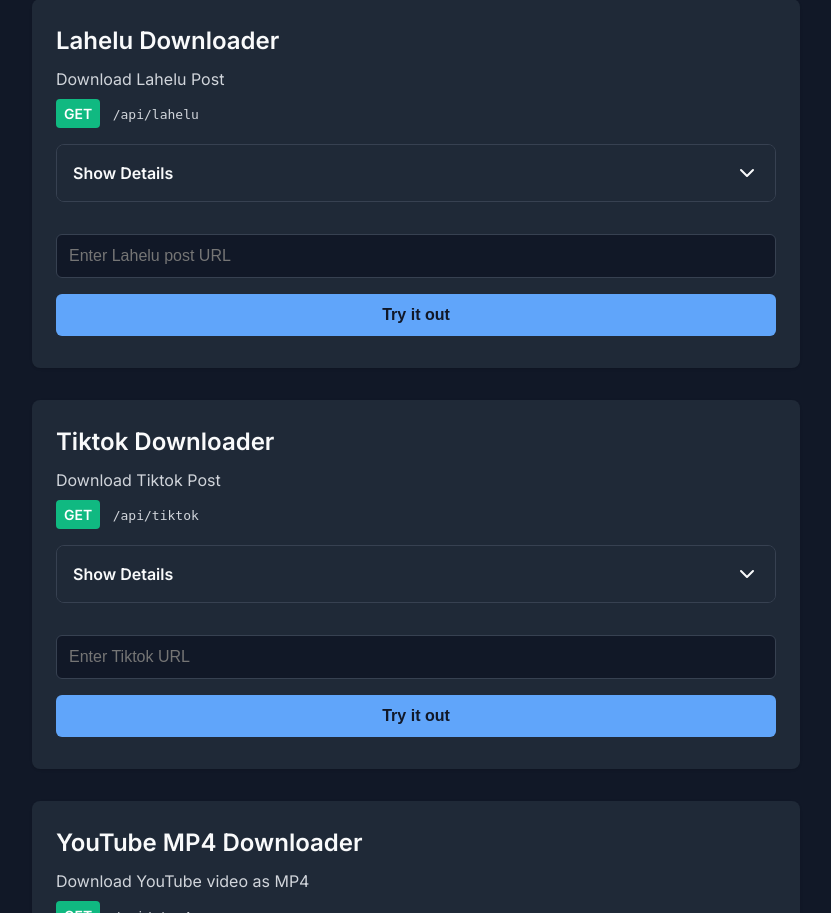
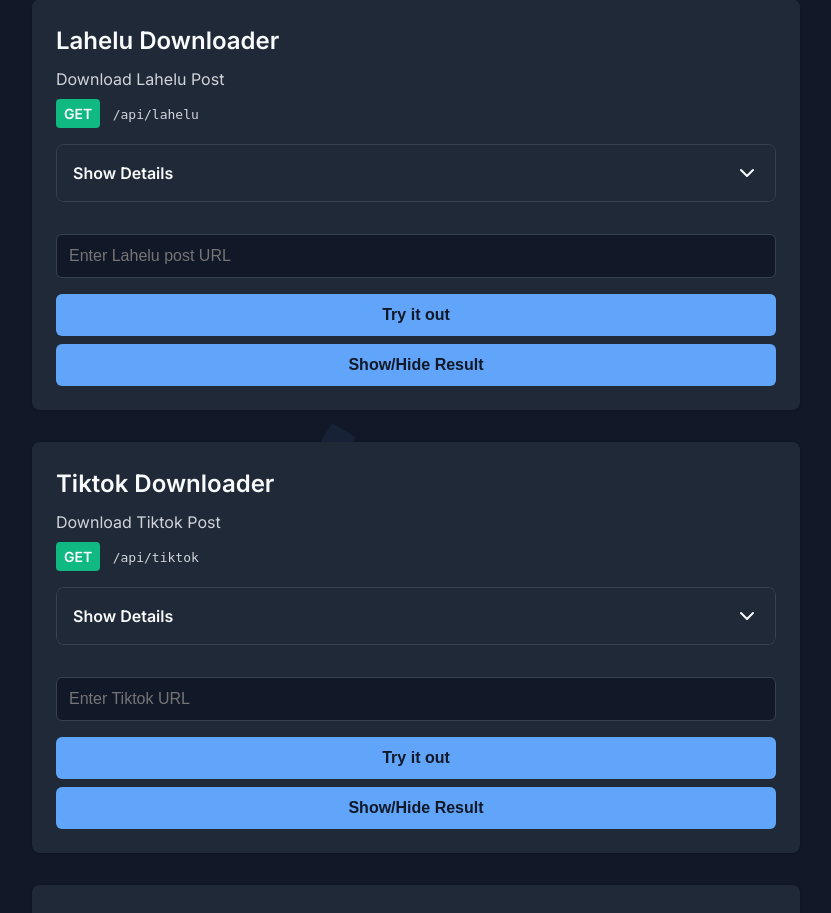
Before and after one commit to Hoshiyuki-Api/Swagger-Api, a Flask app: page /docs in a window 1280 px wide. Shown: the part 119-1032 px from the top of the page, without its empty margins (224-1055 px from the left). Run offline with Flask 2, Linux system fonts and the light colour scheme.

Commit message:
Update api-docs.html

```diff
--- a/templates/api-docs.html
+++ b/templates/api-docs.html
@@ -293,9 +293,15 @@
             display: none;
         }
 
+        .result-header {
+            display: flex;
+            justify-content: space-between;
+            align-items: center;
+            margin-bottom: 0.5rem;
+        }
+
         .result-title {
             font-weight: 600;
-            margin-bottom: 0.5rem;
         }
 
         .result-content {
@@ -317,6 +323,16 @@
 
         @keyframes spin {
             to { transform: rotate(360deg); }
+        }
+
+        .button-group {
+            display: flex;
+            gap: 0.5rem;
+            margin-top: 0.5rem;
+        }
+
+        .button-group button {
+            flex: 1;
         }
 
         @media (max-width: 640px) {
@@ -351,6 +367,10 @@
 
             .logo-container span {
                 display: none;
+            }
+
+            .button-group {
+                flex-direction: column;
             }
         }
     </style>
@@ -410,8 +430,14 @@
                 <p id="errorMsg1" class="error-message"></p>
             </div>
             <div id="result1" class="result-container">
-                <div class="result-title">Result:</div>
+                <div class="result-header">
+                    <div class="result-title">Result:</div>
+                    <button class="copy-button" onclick="copyResult('result1')">Copy Result</button>
+                </div>
                 <pre class="result-content"></pre>
+            </div>
+            <div class="button-group">
+                <button onclick="toggleResult('result1')">Show/Hide Result</button>
             </div>
         </div>
         <div class="endpoint">
@@ -449,8 +475,14 @@
                 <p id="errorMsg2" class="error-message"></p>
             </div>
             <div id="result2" class="result-container">
-                <div class="result-title">Result:</div>
+                <div class="result-header">
+                    <div class="result-title">Result:</div>
+                    <button class="copy-button" onclick="copyResult('result2')">Copy Result</button>
+                </div>
                 <pre class="result-content"></pre>
+            </div>
+            <div class="button-group">
+                <button onclick="toggleResult('result2')">Show/Hide Result</button>
             </div>
         </div>
         <div class="endpoint">
@@ -488,15 +520,21 @@
                 <p id="errorMsg3" class="error-message"></p>
             </div>
             <div id="result3" class="result-container">
-                <div class="result-title">Result:</div>
+                <div class="result-header">
+                    <div class="result-title">Result:</div>
+                    <button class="copy-button" onclick="copyResult('result3')">Copy Result</button>
+                </div>
                 <pre class="result-content"></pre>
+            </div>
+            <div class="button-group">
+                <button onclick="toggleResult('result3')">Show/Hide Result</button>
             </div>
         </div>
         <div class="copyright">
             Copyright © 2024 AmmarBN. All rights reserved.<br>api.ryochinel.my.id
         </div>
     </div>
-<script>
+    <script>
         function toggleDetails(element) {
             const detailsContent = element.nextElementSibling;
             const isOpen = detailsContent.style.display === 'block';
@@ -517,6 +555,7 @@
             const errorMsg = document.getElementById(errorMsgId);
             const resultContainer = document.getElementById(resultId);
             const resultContent = resultContainer.querySelector('.result-content');
+            const toggleButton = document.querySelector(`button[onclick="toggleResult('${resultId}')"]`);
 
             if (!apiUrl.trim()) {
                 errorMsg.textContent = "Please enter a URL before submitting.";
@@ -526,6 +565,7 @@
             errorMsg.textContent = ""; // Clear any previous error message
             resultContainer.style.display = 'none';
             resultContent.textContent = '';
+            toggleButton.textContent = 'Show Result';
 
             const button = document.querySelector(`#${inputId}`).nextElementSibling;
             const originalButtonText = button.textContent;
@@ -533,7 +573,7 @@
             button.disabled = true;
 
             try {
-                const response = await fetch(`https://api.ryochinel.my.id${apiEndpoint}?url=${encodeURIComponent(apiUrl)}`);
+                const response = await fetch(`https://api.ryochinel.my.id${apiEndpoint}?url=${encodeURIComponent(apiUrl)}&apikey=yk`);
                 if (!response.ok) {
                     throw new Error(`HTTP error! status: ${response.status}`);
                 }
@@ -541,6 +581,7 @@
 
                 resultContent.textContent = JSON.stringify(data, null, 2);
                 resultContainer.style.display = 'block';
+                toggleButton.textContent = 'Hide Result';
             } catch (error) {
                 console.error('Fetch error:', error);
                 errorMsg.textContent = `An error occurred: ${error.message}. Please check your URL and try again.`;
@@ -548,6 +589,36 @@
                 button.innerHTML = originalButtonText;
                 button.disabled = false;
             }
+        }
+
+        function toggleResult(resultId) {
+            const resultContainer = document.getElementById(resultId);
+            const toggleButton = document.querySelector(`button[onclick="toggleResult('${resultId}')"]`);
+
+            if (resultContainer.style.display === 'none') {
+                resultContainer.style.display = 'block';
+                toggleButton.textContent = 'Hide Result';
+            } else {
+                resultContainer.style.display = 'none';
+                toggleButton.textContent = 'Show Result';
+            }
+        }
+
+        function copyResult(resultId) {
+            const resultContent = document.querySelector(`#${resultId} .result-content`);
+            const textArea = document.createElement('textarea');
+            textArea.value = resultContent.textContent;
+            document.body.appendChild(textArea);
+            textArea.select();
+            document.execCommand('copy');
+            document.body.removeChild(textArea);
+
+            const copyButton = document.querySelector(`#${resultId} .copy-button`);
+            const originalText = copyButton.textContent;
+            copyButton.textContent = 'Copied!';
+            setTimeout(() => {
+                copyButton.textContent = originalText;
+            }, 2000);
         }
 
         document.getElementById('theme-toggle').addEventListener('change', toggleTheme);
```
